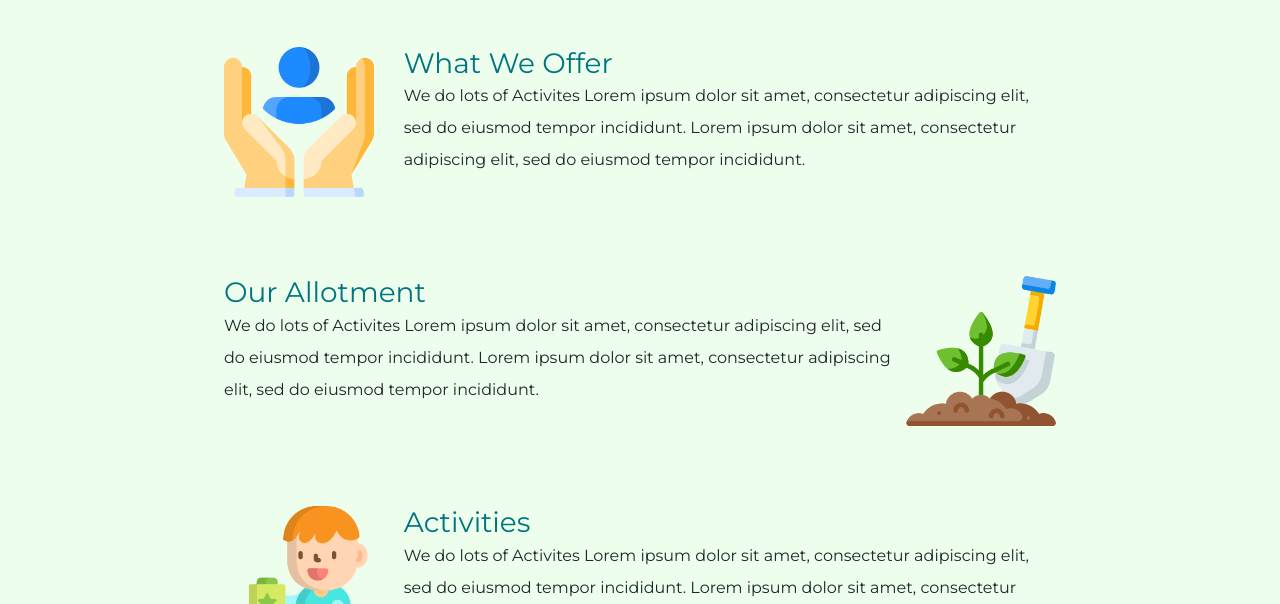
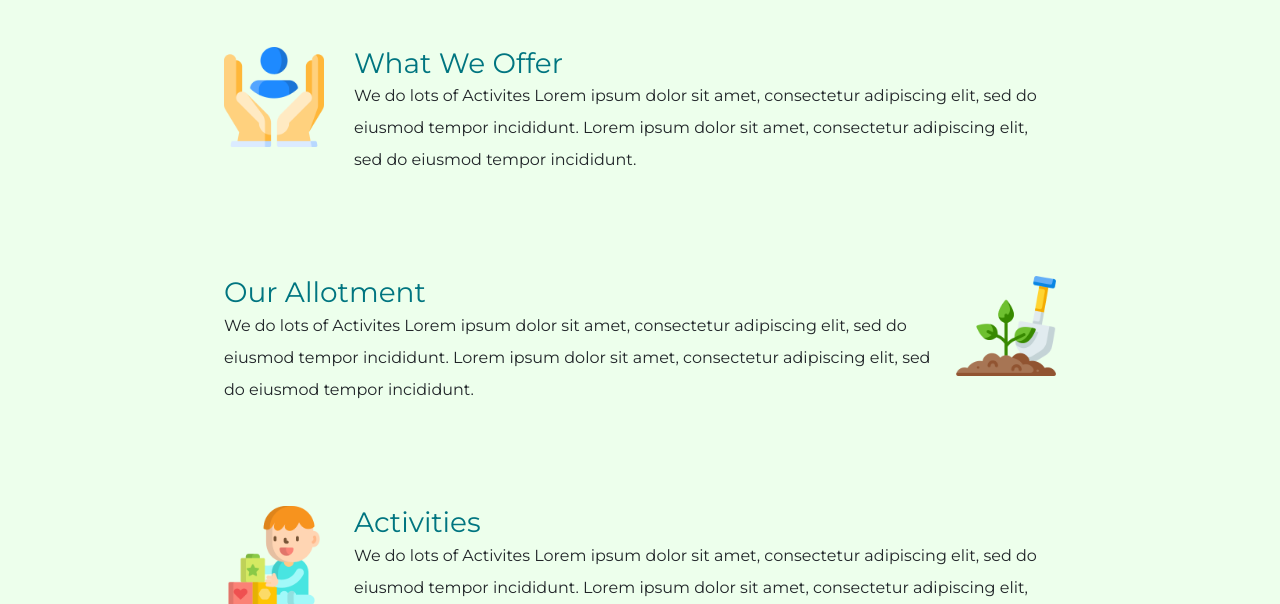
Before and after one commit to stevenfriedel/honey-bees-site, a plain HTML site: page index.html in a window 1280 px wide. Shown: the part 696-1300 px from the top of the page. Drawn offline with nearby package versions, Linux system fonts and the light colour scheme.

Commit message:
New css file

```diff
--- a/css/styles.css
+++ b/css/styles.css
@@ -141,25 +141,29 @@ hr {
 }
 
 .nurturing-img {
-  width: 18%;
+  width: 100px;
+  height: 100px;
   float: left;
   margin-right: 30px;
 }
 
 .map-img {
-  width: 18%;
+  width: 100px;
+  height: 100px;
   float: right;
   margin-left: 10px;
 }
 
 .activities-img {
-  width: 18%;
+  width: 100px;
+  height: 100px;
   float: left;
   margin-right: 30px;
 }
 
 .gardening-img {
-  width: 18%;
+  width: 100px;
+  height: 100px;
   float: right;
   margin-left: 10px;
 }
```
